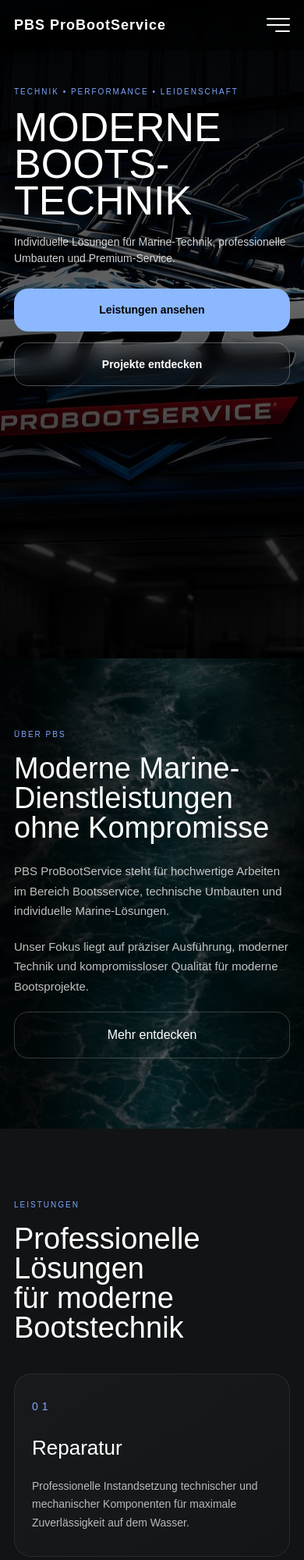
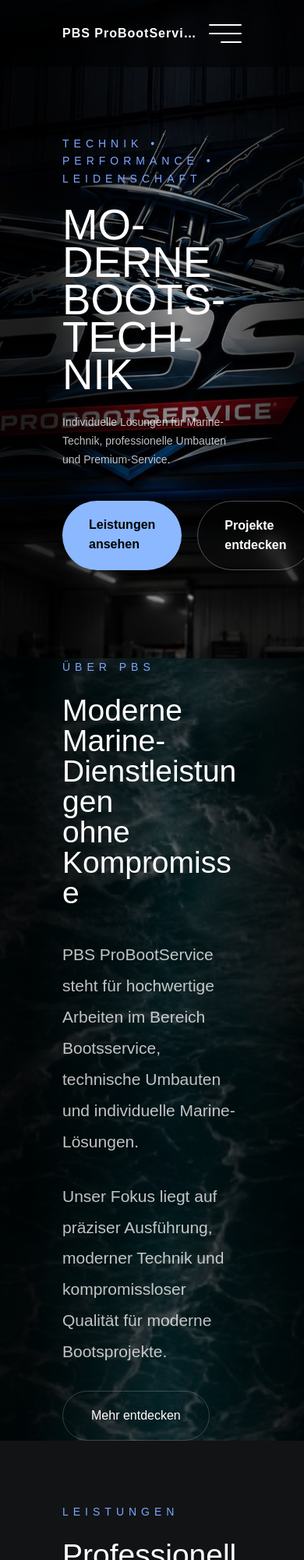
Before and after one commit to ant1kgfhfhn/bogdan, a plain HTML site: page index.html in a window 390 px wide. Shown: the top 2000 px of the page at 78% size. Drawn offline with Linux system fonts and the light colour scheme.

Commit message:
adaptive

```diff
--- a/css/style.css
+++ b/css/style.css
@@ -327,152 +327,63 @@ body {
   line-height: 1.9;
   color: rgba(255, 255, 255, 0.7);
 }
-/* =========================
-   MOBILE ADAPTIVE
-========================= */
-
 @media (max-width: 768px) {
-  .container {
-    padding: 0 18px;
+  .hero {
+    min-height: 100svh;
+    padding-top: 120px;
+    padding-bottom: 60px;
   }
 
-  .header {
-    padding: 18px 0;
-  }
-
-  .logo {
-    font-size: 18px;
-  }
-
-  .burger {
-    width: 30px;
-    height: 18px;
-  }
-
-  .hero {
-    height: auto;
-    min-height: 100vh;
-    padding-top: 110px;
-    padding-bottom: 70px;
-    align-items: flex-start;
-  }
-
-  .hero__bg {
-    object-position: center;
-  }
-
-  .hero__overlay {
-    background: linear-gradient(
-      180deg,
-      rgba(0, 0, 0, 0.88) 0%,
-      rgba(0, 0, 0, 0.55) 45%,
-      rgba(0, 0, 0, 0.9) 100%
-    );
+  .hero .container {
+    width: 100%;
+    overflow: hidden;
   }
 
   .hero__content {
     width: 100%;
-  }
-
-  .hero__mini {
-    font-size: 10px;
-    letter-spacing: 2px;
-    margin-bottom: 14px;
+    max-width: 100%;
   }
 
   .hero__title {
-    font-size: 52px;
-    line-height: 0.9;
-    margin: 0 0 20px;
+    font-size: clamp(42px, 14vw, 72px);
+    line-height: 0.88;
+    word-break: break-word;
+    overflow-wrap: break-word;
+    hyphens: auto;
     max-width: 100%;
-    word-break: break-word;
   }
 
   .hero__text {
+    width: 100%;
+    max-width: 100%;
     font-size: 14px;
-    line-height: 1.5;
-    max-width: 100%;
-    margin-bottom: 28px;
-    color: rgba(255, 255, 255, 0.82);
   }
 
   .hero__buttons {
-    flex-direction: column;
-    gap: 14px;
     width: 100%;
   }
 
   .hero__btn {
     width: 100%;
-    padding: 16px 20px;
-    font-size: 14px;
-    border-radius: 18px;
-    text-align: center;
+    max-width: 100%;
   }
 
-  .about {
-    min-height: auto;
-    padding: 90px 0;
+  .logo {
+    font-size: 16px;
+    max-width: 75%;
+    overflow: hidden;
+    white-space: nowrap;
+    text-overflow: ellipsis;
   }
 
+  .services__title,
   .about__title {
-    font-size: 38px;
+    font-size: clamp(32px, 10vw, 48px);
     line-height: 1;
-    margin-bottom: 24px;
-  }
-
-  .about__text {
-    font-size: 15px;
-    line-height: 1.7;
-    margin-bottom: 20px;
-  }
-
-  .about__btn {
-    width: 100%;
-    padding: 16px 20px;
-    border-radius: 18px;
-  }
-
-  .section-mini {
-    font-size: 10px;
-    letter-spacing: 2px;
-    margin-bottom: 16px;
-  }
-
-  .services {
-    padding: 90px 0;
-  }
-
-  .services__top {
-    margin-bottom: 40px;
-  }
-
-  .services__title {
-    font-size: 38px;
-    line-height: 1;
-  }
-
-  .services__grid {
-    grid-template-columns: 1fr;
-    gap: 18px;
-  }
-
-  .service-card {
-    padding: 30px 22px;
-    border-radius: 22px;
-  }
-
-  .service-card__number {
-    margin-bottom: 22px;
+    word-break: break-word;
   }
 
   .service-card__title {
-    font-size: 26px;
-    margin-bottom: 16px;
-  }
-
-  .service-card__text {
-    font-size: 14px;
-    line-height: 1.7;
+    font-size: 24px;
   }
 }
```
